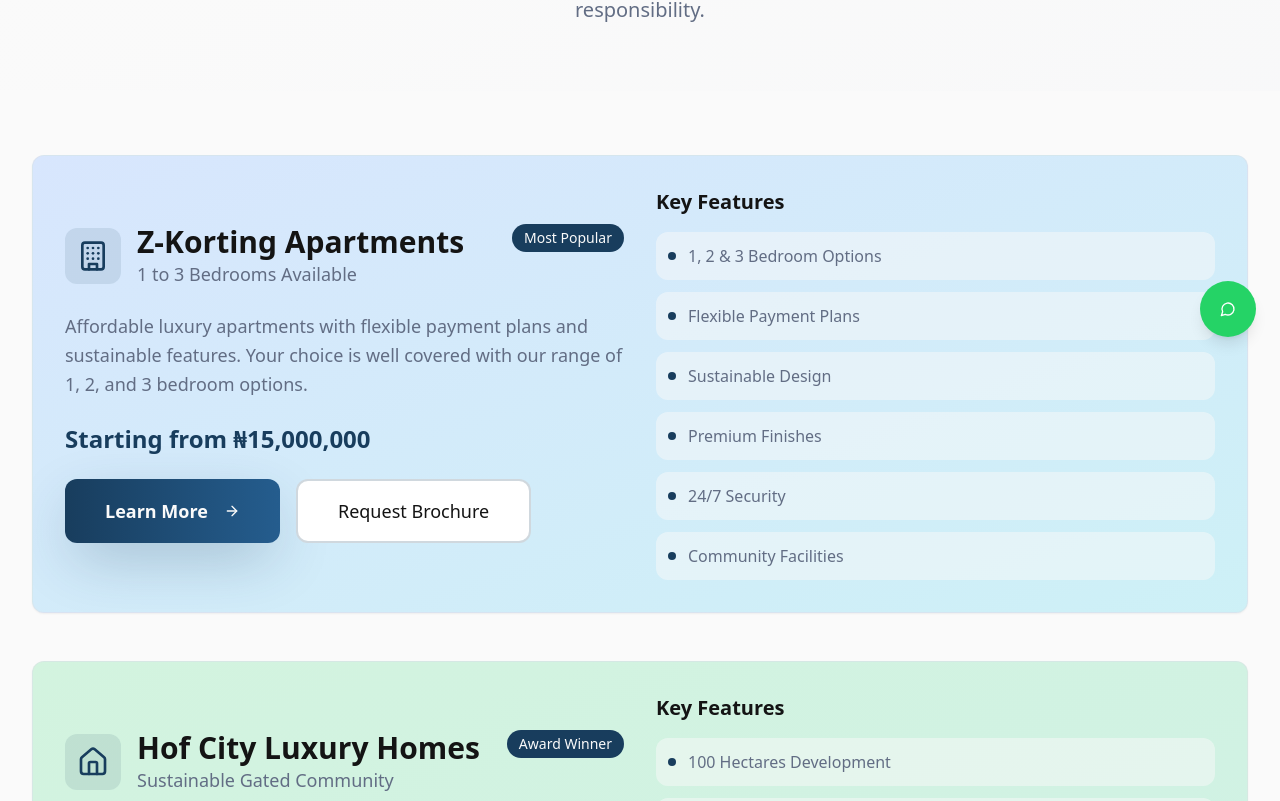
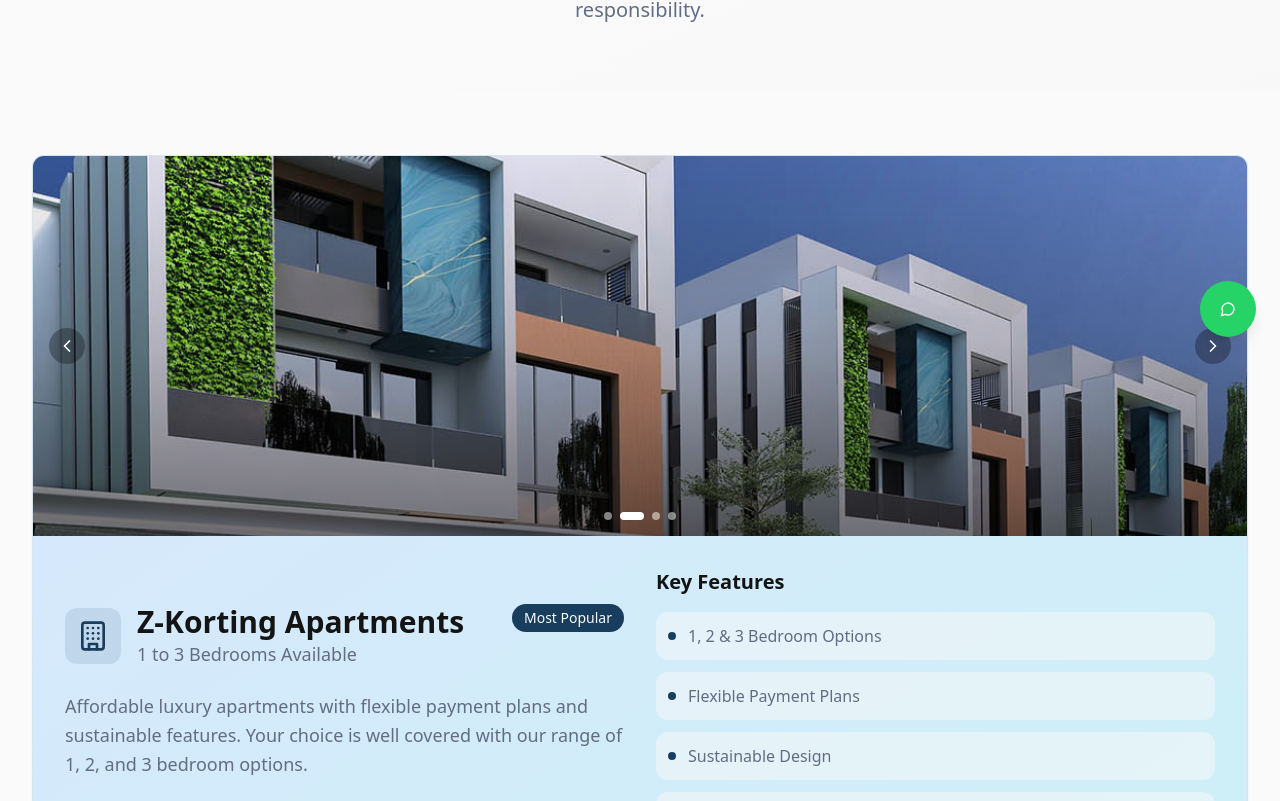
Before and after one commit to J-odion/kairoshof, a React (Vite) app: page /products in a window 1280 px wide. Shown: the part 439-1240 px from the top of the page. Built offline with nearby package versions, Linux system fonts and the light colour scheme.

Commit message:
card images

```diff
--- a/src/components/ProjectCard.tsx
+++ b/src/components/ProjectCard.tsx
@@ -37,7 +37,7 @@ const ProjectCard = ({
   };
 
   return (
-    <Card className={`card-luxury group cursor-pointer overflow-hidden ${className}`}>
+    <Card className={`card-luxury group overflow-hidden ${className}`}>
       {/* Image Section */}
       <div className="aspect-[4/3] bg-gradient-to-br from-primary/20 via-accent/10 to-primary/10 relative overflow-hidden">
         {image ? (
--- a/src/components/ProjectSlider.tsx
+++ b/src/components/ProjectSlider.tsx
@@ -46,7 +46,7 @@ const ProjectSlider = () => {
 
   return (
     <div className="relative">
-      <Card className="card-luxury p-6 group cursor-pointer overflow-hidden">
+      <Card className="card-luxury p-6 group  overflow-hidden">
         {/* Background Image from gallery[0] */}
         <div className="aspect-video rounded-xl mb-4 relative overflow-hidden">
           <img
--- a/src/pages/Product.tsx
+++ b/src/pages/Product.tsx
@@ -1,8 +1,8 @@
-import { useState } from "react";
+import { useEffect, useRef, useState } from "react";
 import Navigation from "@/components/Navigation";
 import { Card } from "@/components/ui/card";
 import { Button } from "@/components/ui/button";
-import { ArrowRight, Home, Building, Users, Leaf, Shield, Zap } from "lucide-react";
+import { ArrowRight, Home, Building, Users, Leaf, Shield, Zap, ChevronLeft, ChevronRight } from "lucide-react";
 import { Link } from "react-router-dom";
 import FloatingWidgets from "@/components/FloatingWidgets";
 import Footer from "@/components/Footer";
@@ -13,6 +13,45 @@ import { products } from "@/data/products";
 const Product = () => {
   const [isBrochureFormOpen, setIsBrochureFormOpen] = useState(false);
   const [isSiteVisitFormOpen, setIsSiteVisitFormOpen] = useState(false);
+  const [activeImageIndex, setActiveImageIndex] = useState({});
+
+  const intervalRefs = useRef({});
+
+  const nextImage = (productId, total) => {
+    setActiveImageIndex((prev) => ({
+      ...prev,
+      [productId]: ((prev[productId] ?? 0) + 1) % total,
+    }));
+  };
+
+  const prevImage = (productId, total) => {
+    setActiveImageIndex((prev) => ({
+      ...prev,
+      [productId]: ((prev[productId] ?? 0) - 1 + total) % total,
+    }));
+  };
+  const startAutoScroll = (productId, total) => {
+    if (intervalRefs.current[productId]) return;
+
+    intervalRefs.current[productId] = setInterval(() => {
+      setActiveImageIndex((prev) => ({
+        ...prev,
+        [productId]: ((prev[productId] ?? 0) + 1) % total,
+      }));
+    }, 5500);
+  };
+
+  const stopAutoScroll = (productId) => {
+    clearInterval(intervalRefs.current[productId]);
+    delete intervalRefs.current[productId];
+  };
+
+  useEffect(() => {
+  return () => {
+    Object.values(intervalRefs.current).forEach(clearInterval);
+  };
+}, []);
+
 
   const productsWithIcons = products.map(product => ({
     ...product,
@@ -73,6 +112,86 @@ const Product = () => {
                 className={`card-luxury overflow-hidden bg-gradient-to-br ${product.gradient} fade-in-up`}
                 style={{ animationDelay: `${index * 0.2}s` }}
               >
+
+                {/* Image Slider */}
+                <div
+                  className="relative w-full h-[380px] overflow-hidden"
+                  onMouseEnter={() => stopAutoScroll(product.id)}
+                  onMouseLeave={() => startAutoScroll(product.id, product.gallery.length)}
+                  onLoad={() => startAutoScroll(product.id, product.gallery.length)}
+                >
+                  {product.gallery.map((image, index) => {
+                    const isActive = (activeImageIndex[product.id] ?? 0) === index;
+
+                    return (
+                      <img
+                        key={index}
+                        src={image}
+                        alt={product.title}
+                        className={`
+          absolute inset-0 w-full h-full object-cover
+          transition-all duration-[4000ms] ease-out
+          ${isActive
+                            ? "opacity-100 scale-110 z-10"
+                            : "opacity-0 scale-100 z-0"}
+        `}
+                      />
+                    );
+                  })}
+
+                  {/* Overlay */}
+                  <div className="absolute inset-0 bg-gradient-to-t from-black/50 via-black/20 to-transparent z-20" />
+
+                  {/* Arrows */}
+                  {product.gallery.length > 1 && (
+                    <>
+                      <button
+                        onClick={() =>
+                          setActiveImageIndex((prev) => ({
+                            ...prev,
+                            [product.id]:
+                              ((prev[product.id] ?? 0) - 1 + product.gallery.length) %
+                              product.gallery.length,
+                          }))
+                        }
+                        className="absolute left-4 top-1/2 -translate-y-1/2 z-30 bg-black/30 hover:bg-black/50 text-white p-2 rounded-full transition"
+                      >
+                        <ChevronLeft className="h-5 w-5" />
+                      </button>
+
+                      <button
+                        onClick={() =>
+                          setActiveImageIndex((prev) => ({
+                            ...prev,
+                            [product.id]:
+                              ((prev[product.id] ?? 0) + 1) % product.gallery.length,
+                          }))
+                        }
+                        className="absolute right-4 top-1/2 -translate-y-1/2 z-30 bg-black/30 hover:bg-black/50 text-white p-2 rounded-full transition"
+                      >
+                        <ChevronRight className="h-5 w-5" />
+                      </button>
+                    </>
+                  )}
+
+                  {/* Dots */}
+                  <div className="absolute bottom-4 left-1/2 -translate-x-1/2 flex gap-2 z-30">
+                    {product.gallery.map((_, i) => (
+                      <button
+                        key={i}
+                        onClick={() =>
+                          setActiveImageIndex((prev) => ({ ...prev, [product.id]: i }))
+                        }
+                        className={`h-2 rounded-full transition-all ${(activeImageIndex[product.id] ?? 0) === i
+                            ? "w-6 bg-white"
+                            : "w-2 bg-white/50"
+                          }`}
+                      />
+                    ))}
+                  </div>
+                </div>
+
+
                 <div className="p-8">
                   <div className="grid lg:grid-cols-2 gap-8 items-center">
                     {/* Left Content */}
```
